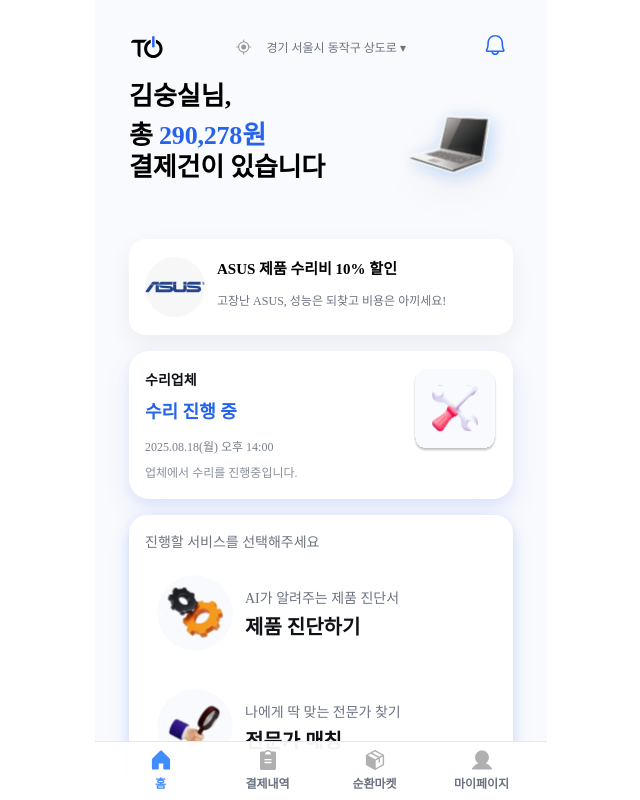
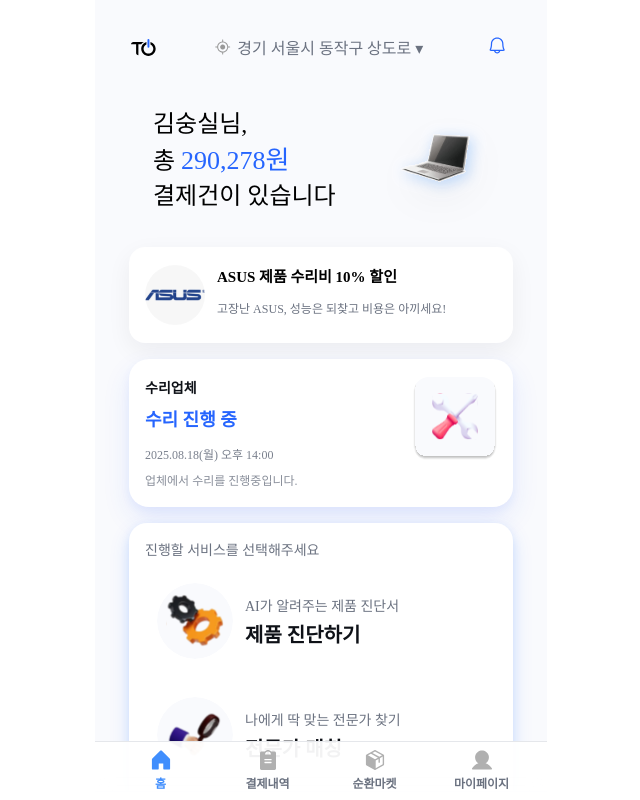
Before and after one commit to TechOn-org/2025_techon_fe, a React (Create React App) app: page /main in a window 1280 px wide. Shown: the top 800 px of the page, without its empty margins (319-959 px from the left). Built offline with nearby package versions, Linux system fonts and the light colour scheme.

Commit message:
메인 레이아웃 수정

```diff
--- a/src/pages/estimate/estimate.jsx
+++ b/src/pages/estimate/estimate.jsx
@@ -1,4 +1,4 @@
-import React from "react";
+import React, { useEffect, useState } from "react";
 import { useNavigate } from "react-router-dom";
 import * as S from "./styled";
 import "./estimate.css";
@@ -7,6 +7,23 @@ const diagnose = "/images/diagnose.svg";
 
 function Estimate() {
     const navigate = useNavigate();
+    const [estimate, setEstimate] = useState(null);
+
+    useEffect(() => {
+    const fetchEstimate = async () => {
+      try {
+        const res = await fetch("/api/estimate"); // 실제 API 주소
+        const data = await res.json();
+        setEstimate(data);
+      } catch (error) {
+        console.error("Estimate 불러오기 실패:", error);
+      }
+    };
+
+    fetchEstimate();
+  }, []);
+
+  if (!estimate) return <p>로딩 중...</p>;
 
   return (
     <S.Container>
@@ -28,10 +45,10 @@ function Estimate() {
       <S.Section>
         <S.SectionTitle>기본 정보</S.SectionTitle>
         <S.InfoBox className="estimate_card">
-            <span className="label">제품모델명</span><br />iPhone 15 Pro
+            <span className="label">제품모델명</span><br />{estimate.modelName}
         </S.InfoBox>
         <S.InfoBox className="estimate_card">
-            <span className="label">분류</span><br />휴대폰/태블릿
+            <span className="label">분류</span><br />{estimate.modelName}
         </S.InfoBox>
     </S.Section>
 
@@ -39,10 +56,10 @@ function Estimate() {
       <S.Section>
         <S.SectionTitle>제품 상태</S.SectionTitle>
         <S.InfoBox className="estimate_card">
-            <span className="label">진단결과</span><br />액정 교체
+            <span className="label">진단결과</span><br />{estimate.diagnosis}
         </S.InfoBox>
         <S.InfoBox className="estimate_card">
-            <span className="label">교체가 필요한 부품</span><br />액정 디스플레이
+            <span className="label">교체가 필요한 부품</span><br />{estimate.parts}
         </S.InfoBox>
       </S.Section>
 
@@ -54,14 +71,15 @@ function Estimate() {
           <S.Row>
             <S.Label>수수료율</S.Label>
             <S.Value bold>
-            ~ 5.5<S.Highlight> %</S.Highlight>
+              ~ 5.5 <S.Highlight> %</S.Highlight>
             </S.Value>
         </S.Row>
 
           <S.Row>
             <S.Label>금액</S.Label>
             <S.Value bold>
-            350,000 ~ 450,000<S.Highlight> 원</S.Highlight>
+            {estimate.minPrice.toLocaleString()} ~ {estimate.maxPrice.toLocaleString()}
+            <S.Highlight> 원</S.Highlight>
             </S.Value>
         </S.Row>
         </S.PriceBox>
--- a/src/pages/main/styled.js
+++ b/src/pages/main/styled.js
@@ -23,7 +23,7 @@ const color = {
   card: "#FFFFFF",
   text: "#0E1117",
   sub: "#6B7280",
-  primary: "#2563EB",
+  primary: "#2665FE",
   click: "#408EFD",
   line: "#E5E7EB",
   pill: "#EEF2FF",
@@ -45,41 +45,13 @@ export const Wrap = styled.div`
 
 /* ===== Header ===== */
 export const Header = styled.header`
-  position: sticky;
+
   top: 0;
   z-index: 10;
   background: ${color.bg};
   padding: 14px 16px 8px;
 `;
 
-export const HeaderTop = styled.div`
-  display: grid;
-  grid-template-columns: 1fr auto;
-  align-items: center;
-`;
-
-export const TogglePill = styled.div`
-  justify-self: center;
-  width: 160px;
-  height: 44px;
-  border-radius: 999px;
-  background: ${color.primary};
-  position: relative;
-  box-shadow: 0 8px 24px ${color.shadow};
-
-  &::after {
-    content: "";
-    position: absolute;
-    right: 8px;
-    top: 50%;
-    transform: translateY(-50%);
-    width: 28px;
-    height: 28px;
-    border-radius: 50%;
-    background: #fff;
-    box-shadow: 0 4px 12px ${color.shadow};
-  }
-`;
 
 export const BellBtn = styled.button`
   appearance: none;
@@ -98,20 +70,20 @@ export const HeaderBottom = styled.div`
 `;
 
 export const Logo = styled.img`
-  height: 22px;
+  width: 24.663px;
+  height: 17px;
 `;
 
 export const GpsIcon = styled.img`
   width: 16px;
   height: 16px;
-  margin-right: 8px;
-  display: inline-block;
-  vertical-align: middle;
+  flex-shrink: 0;
+  aspect-ratio: 1/1;
 `;
 
 export const BellIcon = styled.img`
-  width: 20px;
-  height: 20px;
+  width: 16px;
+  height: 17px;
 `;
 
 export const LocationBtn = styled.button`
@@ -119,7 +91,7 @@ export const LocationBtn = styled.button`
   border: none;
   background: transparent;
   color: ${color.sub};
-  font-size: 12px;
+  font-size: 16px;
   display: inline-flex;
   align-items: center;
   gap: 6px;
@@ -285,30 +257,38 @@ export const NavIcon = styled.img`
 
 /* ===== Hero / 결제 알림 ===== */
 export const HeroCard = styled.section`
-  display: grid;
-  grid-template-columns: 1fr 120px;
-  gap: 10px;
-  background: transparent; /* 배경은 페이지 배경과 동일 */
-  margin-top: 6px;
+  display: flex;
+  justify-content: space-between;
+  align-items: flex-end;   /* 오른쪽 이미지를 하단 정렬 */
+  padding: 20px 24px;
+  margin-top: 16px;
+
 `;
 
 export const HeroText = styled.div`
-  padding-top: 8px;
+  display: flex;
+  flex-direction: column;
+  text-align: left;
 `;
 
 export const Subtitle = styled.div`
-  font-size: 26px;
-  line-height: 1.25;
-  font-weight: 800;
-  margin-bottom: 6px;
+  color: #000;
+  font-family: Pretendard;
+  font-size: 24px;
+  font-style: normal;
+  font-weight: 500;
+  line-height: normal;
+
 `;
 
 export const Headline = styled.h1`
-  font-size: 26px;
-  line-height: 1.25;
-  margin: 0 0 4px 0;
-  font-weight: 800;
-  letter-spacing: -0.2px;
+  color: #000;
+  font-family: Pretendard;
+  font-size: 24px;
+  font-style: normal;
+  font-weight: 500;
+  line-height: normal;
+  margin: 0;
 `;
 
 export const Primary = styled.span`
@@ -317,8 +297,8 @@ export const Primary = styled.span`
 `;
 
 export const HeroImage = styled.img`
-  width: 100%;
-  height: 150px;
+  width: 100px;
+  height: 100px;
   object-fit: contain;
   filter: drop-shadow(0 12px 18px ${color.shadow});
   align-self: end;
--- a/src/pages/matching/matching.jsx
+++ b/src/pages/matching/matching.jsx
@@ -1,4 +1,4 @@
-import React from "react";
+import React, { useEffect, useState } from "react";
 import { useNavigate } from "react-router-dom";
 import * as S from "./styled";
 import "./matching.css";
@@ -10,12 +10,23 @@ const info = "/images/info.svg";
 function Match() {
     const navigate = useNavigate();
 
-    // 샘플 데이터
-    const companies = [
-      { id: 1, name: "경성테크", rating: 4.8, done: 355, reviews: 59 },
-      { id: 2, name: "경성테크", rating: 4.8, done: 355, reviews: 59 },
-      { id: 3, name: "경성테크", rating: 4.8, done: 355, reviews: 59 },
-    ];
+    // 업체 목록 상태 관리
+    const [companies, setCompanies] = useState([]);
+
+    useEffect(() => {
+      // 🚨 백엔드 API 연결 시 수정
+      // 예시: fetch("/api/match/companies")
+      //   .then(res => res.json())
+      //   .then(data => setCompanies(data))
+      //   .catch(err => console.error(err));
+
+      // --- 임시 더미 데이터 (백엔드 붙기 전까지) ---
+      setCompanies([
+        { id: 1, name: "경성테크", rating: 4.8, done: 355, reviews: 59 },
+        { id: 2, name: "에이스리페어", rating: 4.5, done: 280, reviews: 41 },
+        { id: 3, name: "스마트수리센터", rating: 4.7, done: 300, reviews: 52 },
+      ]);
+    }, []);
 
   return (
     <S.Container>
@@ -35,7 +46,8 @@ function Match() {
 
       {/* 안내문 */}
       <S.AgentText>
-      맞춤 업체 모아보기 <S.BlueText>3</S.BlueText>
+      맞춤 업체 모아보기{" "}
+       <S.BlueText>{companies.length}</S.BlueText>
       </S.AgentText>
 
       <S.InfoBox>
```
